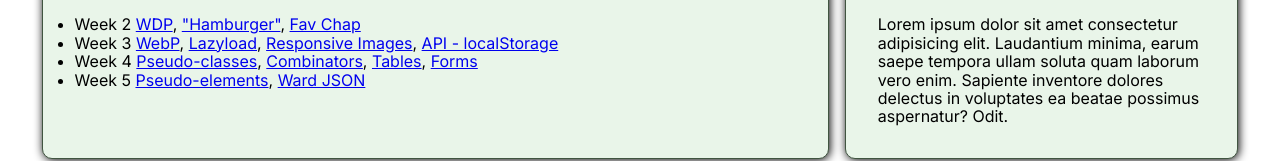
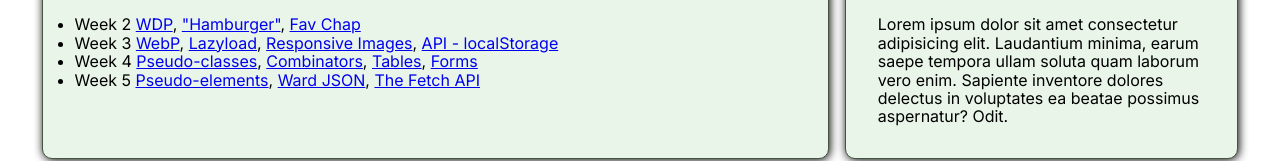
Before and after one commit to ezequielespada/wdd230, a plain HTML site: page index.html in a window 1280 px wide. Shown: the part 904-1065 px from the top of the page. Drawn offline with Linux system fonts and the light colour scheme.

Commit message:
prophets updated

```diff
--- a/index.html
+++ b/index.html
@@ -65,7 +65,7 @@
                         <li>Week 2 <a href="https://ezequielespada.github.io/wdd230/week02/design.html" title="Ver principios de diseño web">WDP</a>, <a href="https://codepen.io/Ezequiel-Espada/pen/MYWPKJd" title="Ver menú responsive en CodePen">"Hamburger"</a>, <a href="https://ezequielespada.github.io/wdd230/week02/bom.html" title="Ver capítulo favorito del Libro de Mormón">Fav Chap</a></li>
                         <li>Week 3 <a href="week03/images/landscape.webp">WebP</a>, <a href="https://ezequielespada.github.io/wdd230/week03/lazyload.html">Lazyload</a>, <a href="https://ezequielespada.github.io/wdd230/week03/responsive-images.html">Responsive Images</a>, <a href="https://ezequielespada.github.io/wdd230/week03/bom.html">API - localStorage</a></li>
                         <li>Week 4 <a href="https://codepen.io/Ezequiel-Espada/pen/MYWdRZJ">Pseudo-classes</a>, <a href="week04/images/Combinators.jpg">Combinators</a>, <a href="week04/tablebuild.html">Tables</a>, <a href="https://ezequielespada.github.io/wdd230/week04/index.html">Forms</a></li>
-                        <li>Week 5 <a href="https://codepen.io/Ezequiel-Espada/pen/RNwXpMy?editors=1100">Pseudo-elements</a>, <a href="https://ezequielespada.github.io/wdd230/week05/new-ward-members.json" title="Ver JSON de nuevos miembros del barrio">Ward JSON</a></li>
+                        <li>Week 5 <a href="https://codepen.io/Ezequiel-Espada/pen/RNwXpMy?editors=1100">Pseudo-elements</a>, <a href="https://ezequielespada.github.io/wdd230/week05/new-ward-members.json" title="Ver JSON de nuevos miembros del barrio">Ward JSON</a>, <a href="https://ezequielespada.github.io/wdd230/week05/prophets.html">The Fetch API</a></li>
                     </ul>
                 </div>
             </section>
```
